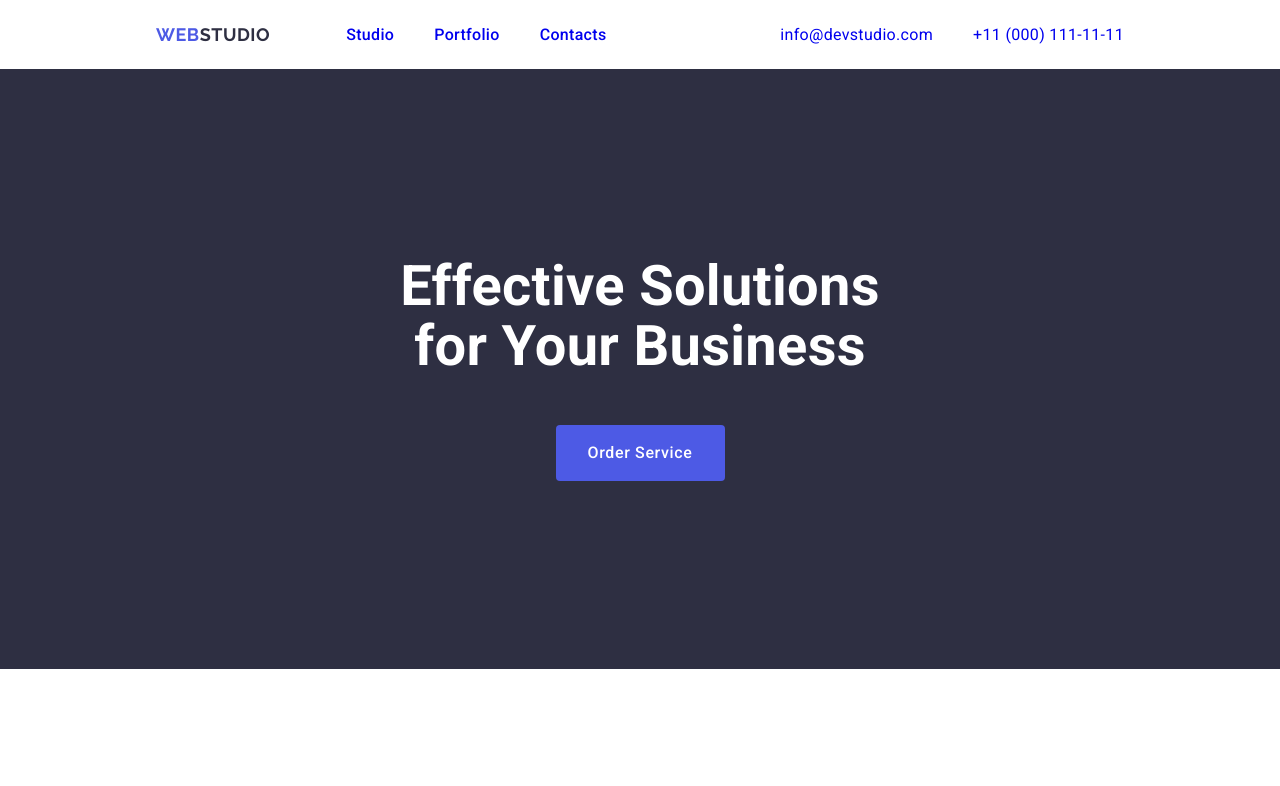
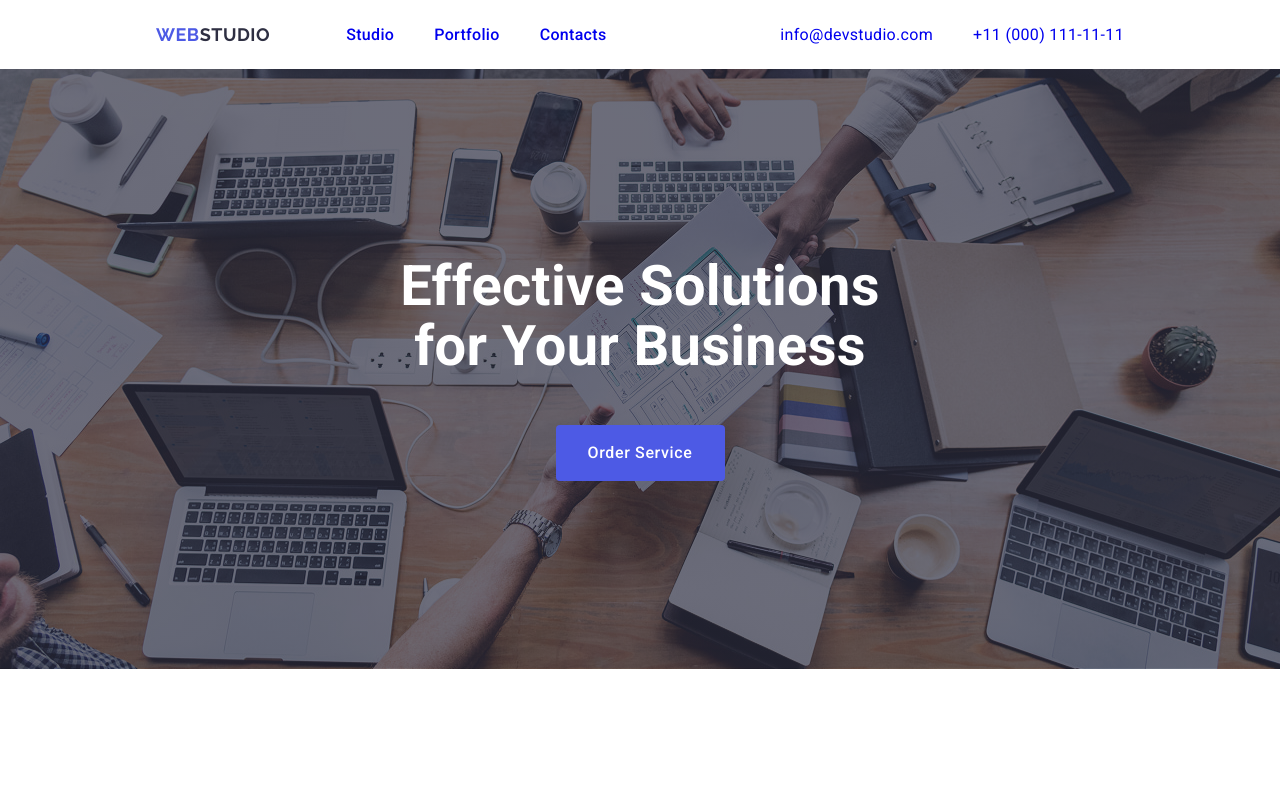
Before and after one commit to sadoviya/goit-4, a plain HTML site: page index.html in a window 1280 px wide. Shown: the top 786 px of the page. Drawn offline with nearby package versions, Linux system fonts and the light colour scheme.

Commit message:
added hero background

```diff
--- a/css/styles.css
+++ b/css/styles.css
@@ -117,6 +117,16 @@ button {
   text-align: center;
   padding-top: 188px;
   padding-bottom: 188px;
+  background-image: linear-gradient(
+      rgba(46, 47, 66, 0.7),
+      rgba(46, 47, 66, 0.7)
+    ),
+    url(../images/hero-bg.jpg);
+  background-repeat: no-repeat;
+  background-position: center;
+  background-size: cover;
+  max-width: 1440px;
+  margin: 0 auto;
 }
 
 .hero-title {
```
Also changed, not shown: images/hero-bg.jpg (added).
